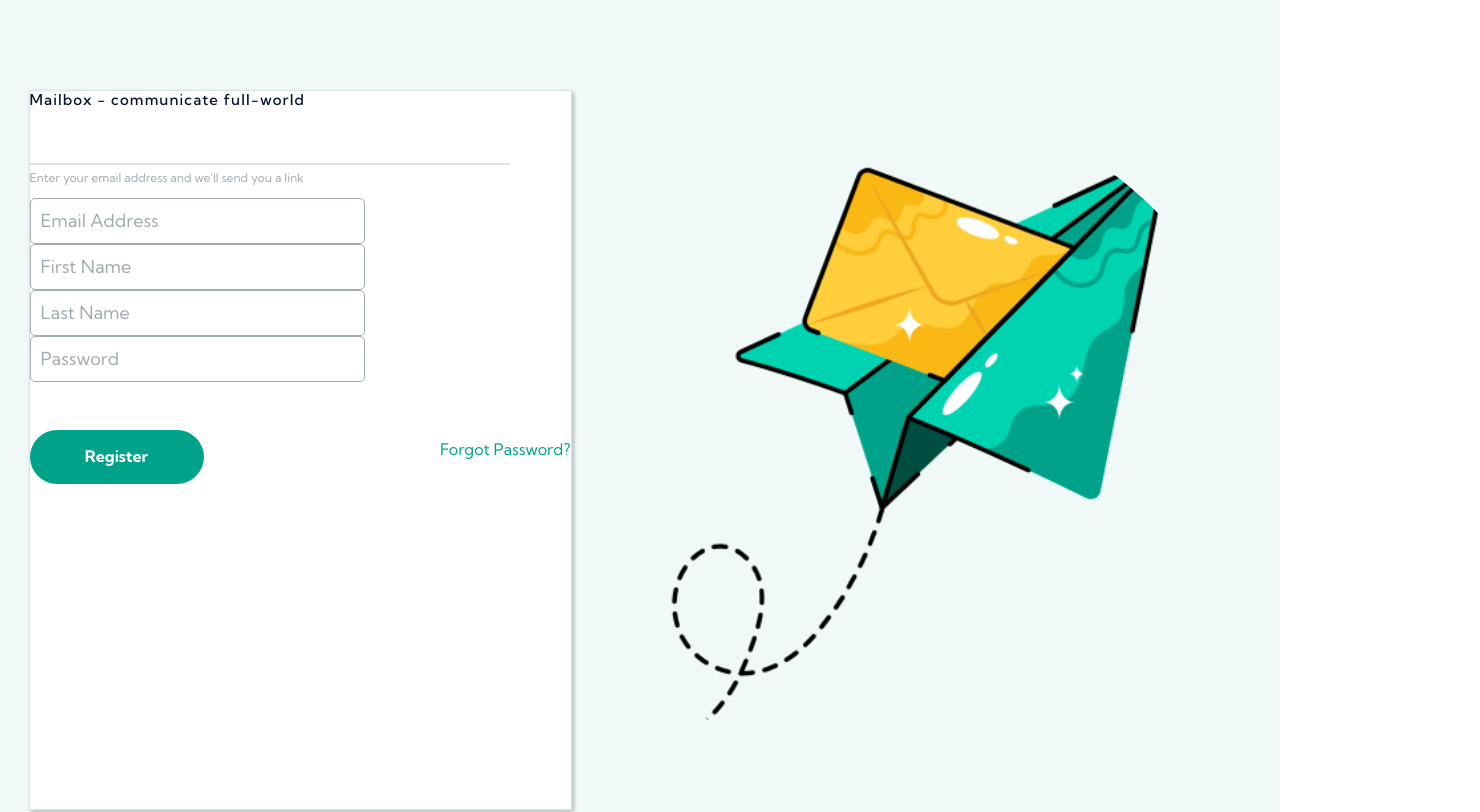
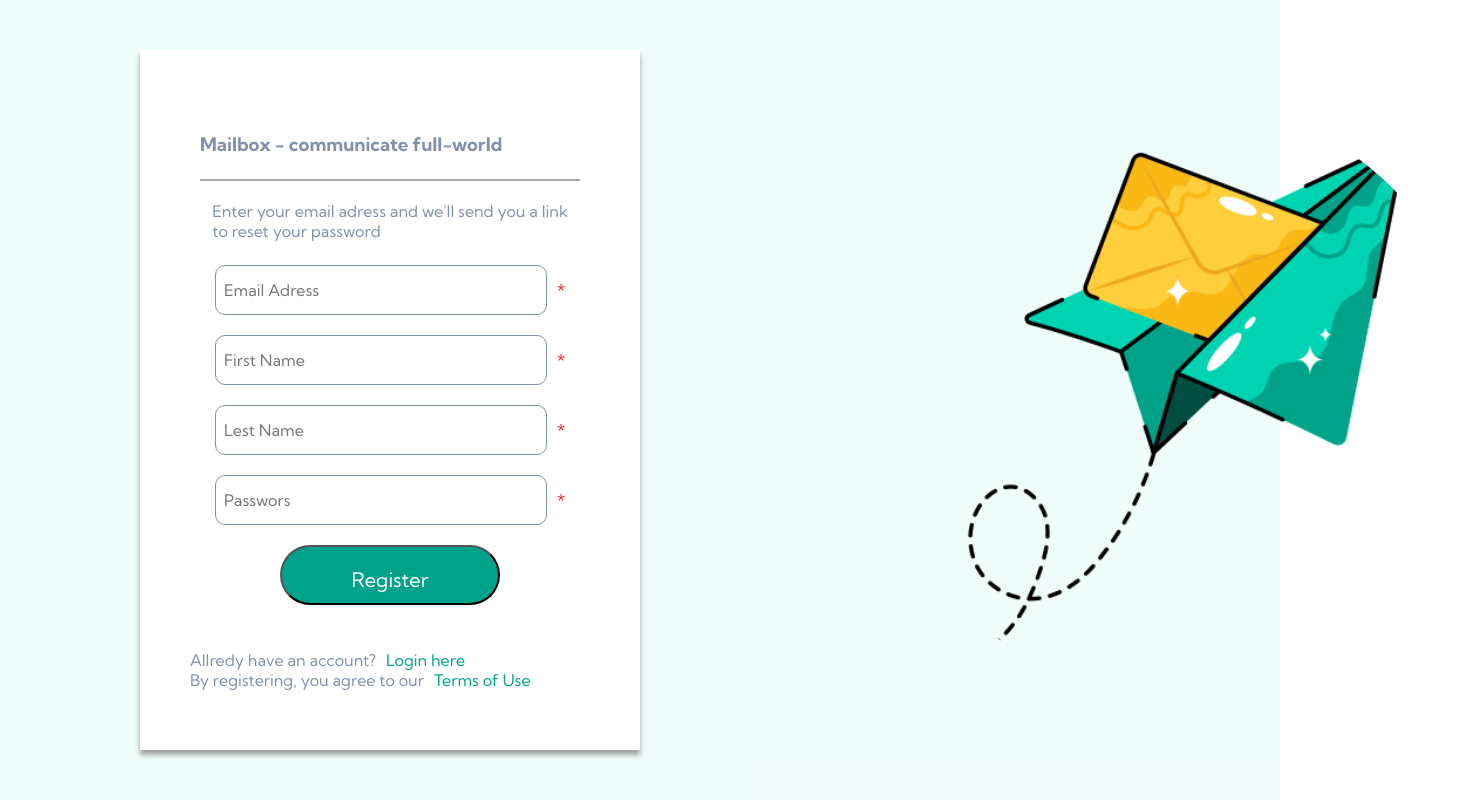
Before and after one commit to eliyahumoshkoviz/client, a React (Vite) app: page / in a window 1280 px wide. Shown: the top 812 px of the page, 1480 px wide, since content can reach past the window. Built offline with nearby package versions, Linux system fonts and the light colour scheme; the HTML template or start-up script is replaced by a standard one.

Commit message:
add register

```diff
--- a/src/index.css
+++ b/src/index.css
@@ -19,7 +19,7 @@ a{
 
 :root{
   --title-color:#071232 ;
-  --text-color: #f5f5f5;
+  --text-color: #8191a9;
   --primary-color: #00A389;
   --gray-bd-color: #F4F6F8;
 
--- a/src/pages/Login/index.jsx
+++ b/src/pages/Login/index.jsx
@@ -15,11 +15,11 @@ export default function Login() {
         <h1 className={style.title}>Welcome To MailBox</h1>
         <div>
           <label htmlFor="email">Email</label>
-          <input type="email" id="email" name="email" required onChange={handleChange}/>
+          <input className={style.input} type="email" id="email" name="email" required onChange={handleChange}/>
         </div>
         <div>
           <label htmlFor="password">Password</label>
-          <input type="password" id="password" name="password" required onChange={handleChange}/>
+          <input className={style.input} type="password" id="password" name="password" required onChange={handleChange}/>
         </div>
         <div className={style.actions}>
           <button className={style.login} type="submit">
--- a/src/pages/Login/style.module.css
+++ b/src/pages/Login/style.module.css
@@ -9,7 +9,7 @@ label {
   display: block;
   margin-bottom: 5px;
 }
-input {
+.input {
   padding: 7px 10px;
   border: 1px solid #ccc;
   border-radius: 4px;
@@ -18,7 +18,7 @@ input {
 
   font: inherit;
 }
-input:focus {
+.input:focus {
   outline: 2px solid var(--primary-color);
 }
 
--- a/src/pages/Register/index.jsx
+++ b/src/pages/Register/index.jsx
@@ -1,37 +1,96 @@
-import React from "react";
-import style from "./style.module.css";
+import styles from "./styles.module.css";
+import { NavLink } from "react-router-dom";
+import { axiosReq } from "../../fonction/axiosReq";
+import { useNavigate } from "react-router-dom";
 
-export default function Register() {
+export default function RegisterPage() {
+  const navigate = useNavigate();
+
+  const handelSubmit = async (e) => {
+    e.preventDefault();
+    const df = new FormData(e.target);
+    const detailsUser = Object.fromEntries(df);
+    const fullName = `${detailsUser.firstName} ${detailsUser.lastName}`;
+    try {
+      console.log("kkk");
+      const res = await axiosReq({
+        method: "POST",
+        url: `/users/register`,
+        body: { ...detailsUser, fullName: fullName },
+      });
+      if (res) navigate("/login");
+    } catch (error) {
+      console.log(error);
+    }
+  };
+
   return (
-    <div className={style.background}>
-      <div className={style.container}>
-        <div className={style.from}>
-            <h1 className={style.title}>Mailbox - communicate full-world</h1>
-            <div className={style.line}></div>
-          <form>
-            <p className={style.text}>Enter your email address and we'll send you a link to reset your password.</p>
-            <div className={style.container_input} >
-              <input className={style.input} type="email" required placeholder="Email Address" />
+    <div className={styles.container}>
+      <div className={styles.form}>
+        <div className={styles.header}>
+          <h3>Mailbox - communicate full-world</h3>
         </div>
-            <div className={style.container_input}>
-              <input className={style.input} type="text" required placeholder="First Name" />
+        <p>
+          Enter your email adress and we'll send you a link <br /> to reset your
+          password
+        </p>
+        <form className={styles.inputs} onSubmit={handelSubmit}>
+          <div className={styles.star}>
+            <input
+              type="text"
+              className={styles.input}
+              placeholder="Email Adress"
+              name={"email"}
+            />
+            <p style={{ color: "red" }}>*</p>
           </div>
-            <div className={style.container_input}>
-              <input className={style.input} type="text" required placeholder="Last Name" />
+          <div className={styles.star}>
+            <input
+              type="text"
+              className={styles.input}
+              placeholder="First Name"
+              name={"firstName"}
+            />
+            <p style={{ color: "red" }}>*</p>
           </div>
-            <div className={style.container_input}>
-              <input className={style.input} type="password" required placeholder="Password" />
+          <div className={styles.star}>
+            <input
+              type="text"
+              className={styles.input}
+              placeholder="Lest Name"
+              name={"lestName"}
+            />
+            <p style={{ color: "red" }}>*</p>
           </div>
-            <div className={style.actions}>
-              <button className={style.register} type="submit"> Register </button>
-              <a className={style.a}>Forgot Password?</a>
+          <div className={styles.star}>
+            <input
+              type="text"
+              className={styles.input}
+              placeholder="Passwors"
+              name={"passwors"}
+            />
+            <p style={{ color: "red" }}>*</p>
           </div>
+          <input className={styles.submit} type="submit" value="Register" />
         </form>
+
+        <div className={styles.end}></div>
+        <div className={styles.register}>
+          <div className={styles.terms}>
+            <p>Allredy have an account? </p>
+            <NavLink to={"/"}>
+              <div className={styles.link}>Login here</div>
+            </NavLink>
           </div>
-        <div >
-          <img className={style.img} src="/img/send-mail.png" alt="img" />
+          <div className={styles.terms}>
+            <p>By registering, you agree to our </p>
+            <NavLink to={"/register"}>
+              <div className={styles.link}>Terms of Use </div>
+            </NavLink>
           </div>
         </div>
       </div>
+      <img className={styles.img} src="/img/send-mail.png"></img>
+    </div>
   );
 }
--- a/src/pages/Register/style.module.css
+++ /dev/null
@@ -1,110 +0,0 @@
-.background {
-  min-height: 100vh;
-  background-color: #f0f9f8fe;
-  display: flex;
-  justify-content: center;
-  align-items: center;
-}
-
-.container {
-  width: 1600px;
-  height: 900px;
-  display: flex;
-  justify-content: center;
-  align-items: center;
-}
-
-.from {
-  width: 543px;
-  height: 720px;
-  background-color: #FFFFFF;
-  box-shadow: 2px 2px 4px 0px rgba(0, 0, 0, 0.25);
-  border: 1px #DEE1E6 solid;
-}
-
-.title {
-  Width: 530px;
-  Height: 40px;
-  font-size: 32px;
-  margin-bottom: 32px;
-  font-weight: 500;
-  font-size: 15px;
-  color: #071232;
-  line-height: 18.6px;
-  letter-spacing: 0.075em;
-}
-
-.line {
-  width: 480px;
-  border: 1px solid #DEE1E6;
-}
-
-.text {
-  width: 285px;
-  height: 33px;
-  font-weight: 400;
-  font-size: 12px;
-  line-height: 25px;
-  color: #A2AAB4;
-}
-
-.img {
-  width: 680px;
-  height: 680px;
-}
-.container_input{
-  width: 335px;
-  height: 46px;
-  border-radius: 1px solid  #A2AAB4;
-  border-radius: 5px;
-}
-
-.input {
-  width: 335px;
-  height: 46px;
-  border: 0.5px solid #A2AAB4;
-  border-radius: 5px;
-}
-
-.input::placeholder {
-  width: 127px;
-  height: 33px;
-  font-weight: 400;
-  font-size: 18px;
-  line-height: 25px;
-  letter-spacing: 2%;
-  color: #A2AAB4;
-}
-
-
-
-.register{
-  width: 174px;
-  height: 54px;
-  border-radius: 30px;
-  color: #fff;
-  font-weight: 700;
-  font-size: 16px;
-  line-height: 19.84px;
-  letter-spacing: 2%;
-
-  background-color: var(--primary-color);
-  border: none;
-  cursor: pointer;
-}
-
-.a {
-  color: var(--primary-color);
-}
-
-.actions {
-  display: flex;
-  justify-content: space-between;
-  margin-top: 32px;
-  align-items: center;
-}
-
-.register {
-  text-align: center;
-  margin-top: 16px;
-}
--- /dev/null
+++ b/src/pages/Register/styles.module.css
@@ -0,0 +1,98 @@
+
+.container {
+  width: 100%;
+  height: 100vh;
+  display: flex;
+  align-items: start;
+  background-color: #00d3b010;
+}
+.header{
+  display: flex;
+  align-items: center;
+  border-bottom: 2px solid #a8a8a8;
+  height: 100px;
+  width: 100%;
+}
+.form{
+  background-color: white;
+  width: 500px;
+  height: 700px;
+  display: flex;
+  flex-direction: column;
+  align-items: center;
+  gap: 20px;
+  padding: 60px;
+  color: var(--text-color);
+  margin: auto 140px auto;
+  box-shadow: 0px 5px 5px rgba(75, 74, 74, 0.5);
+}
+.img{
+  margin: auto 100px auto;
+  width: 600px;
+  height: 600px;
+}
+.input{
+  border: 1px solid var(--text-color);
+  border-radius: 4px;
+  width: 100%;
+  height: 40px;
+  background-color: white;
+
+}
+.input:active{
+  background-color: rgb(154, 189, 189);
+}
+.inputs{
+  display: flex;
+  justify-content: space-around;
+  flex-direction: column;
+  width: 350px;
+  height: 500px;
+  gap: 10px;
+}
+.input{
+  padding: 8px;
+  height: 50px;
+  border-radius: 10px;
+
+}
+.star{
+  display: flex;
+  align-items: center;
+  gap: 10px;
+}
+.end{
+  display: flex;
+  justify-content: space-between;
+  align-items: end;
+}
+.link{
+  color: var(--primary-color);
+}
+.register{
+  width: 400px;
+  display: flex;
+  flex-direction: column;
+  justify-content: space-evenly;
+}
+.terms{
+  display: flex;
+  gap: 10px;
+}
+
+.submit{
+  background-color: var(--primary-color);
+  width: 220px;
+  height: 60px;
+  border-radius: 33px;
+  color: white;
+  padding: 20px;
+  display: flex;
+  align-items: center;
+  justify-content: center;
+  cursor: pointer;
+  font-size: 20px;
+  user-select: none;
+  margin-left: auto;
+  margin-right: auto;
+  }
```
Lines whose indentation alone changed are shown as unchanged.
